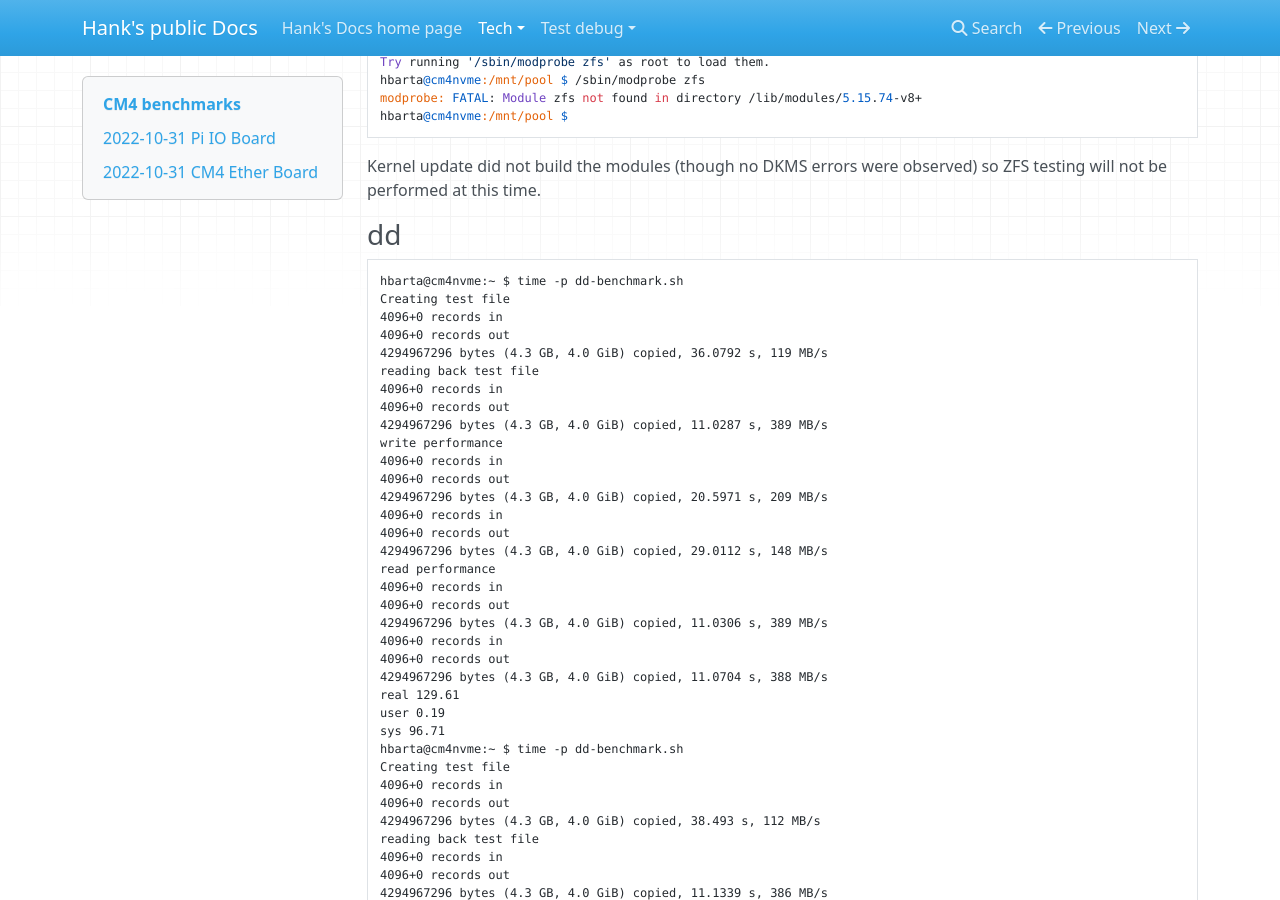
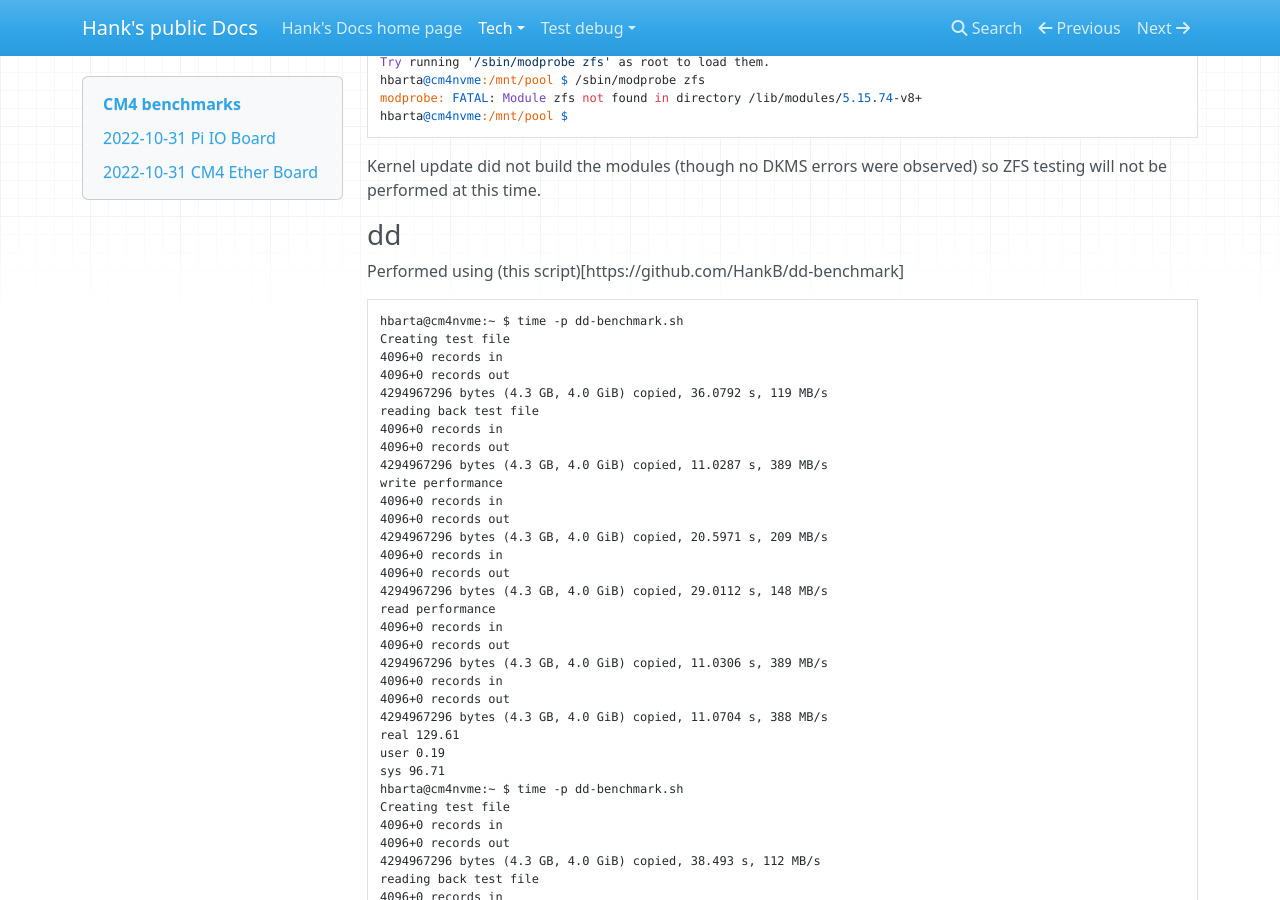
Before and after one commit to HankB/MkDocs-blog, an MkDocs documentation site: the page built from docs/tech/data/benchmarks.md, in a window 1280 px wide and 900 px high, scrolled down 3220 px. Built offline with MkDocs 1.6.1, drawn with Linux system fonts in a browser that asks for light colours; nearby versions of some CDN libraries.

Commit message:
link to dd benchmark script

````diff
--- a/docs/tech/data/benchmarks.md
+++ b/docs/tech/data/benchmarks.md
@@ -181,6 +181,8 @@
 Kernel update did not build the modules (though no DKMS errors were observed) so ZFS testing will not be performed at this time.
 
 ### dd
+
+Performed using (this script)[https://github.com/HankB/dd-benchmark]
 
 ```text
 hbarta@cm4nvme:~ $ time -p dd-benchmark.sh
````
